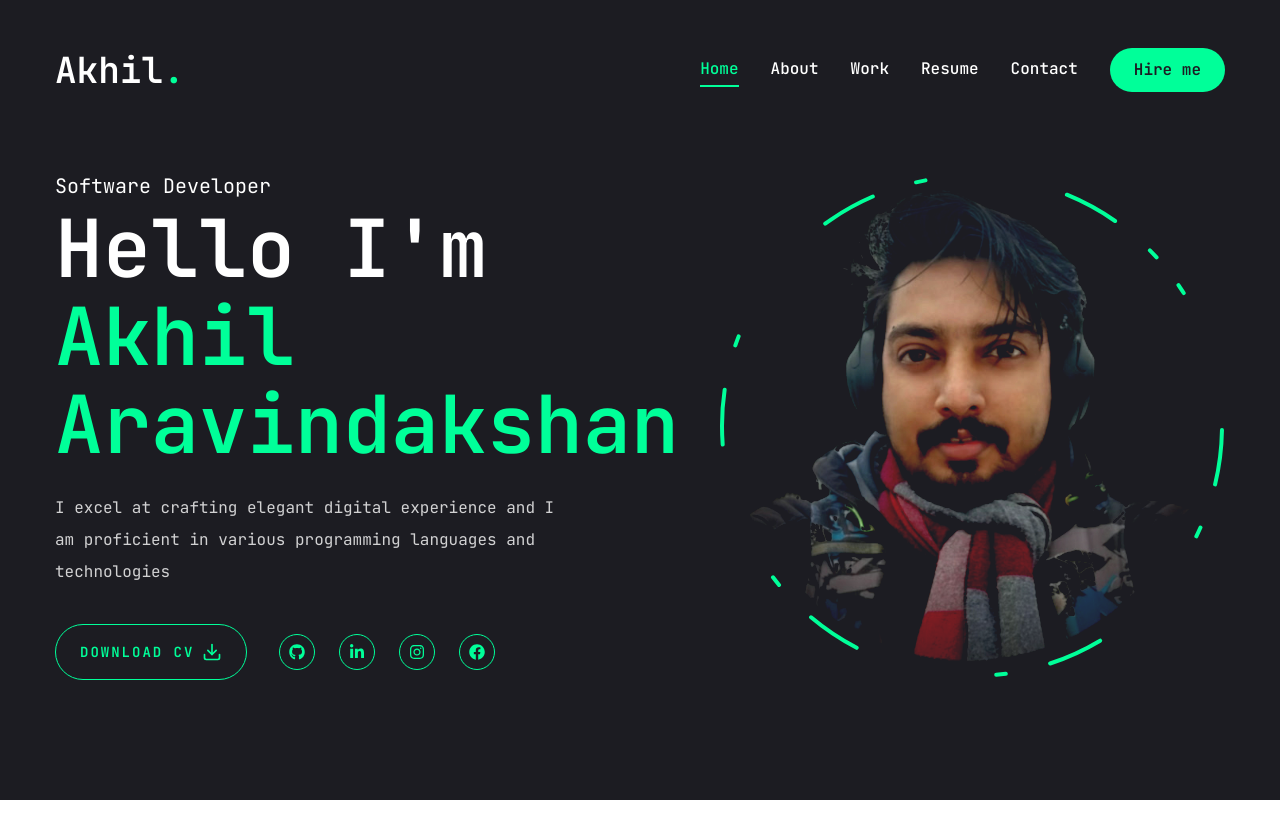
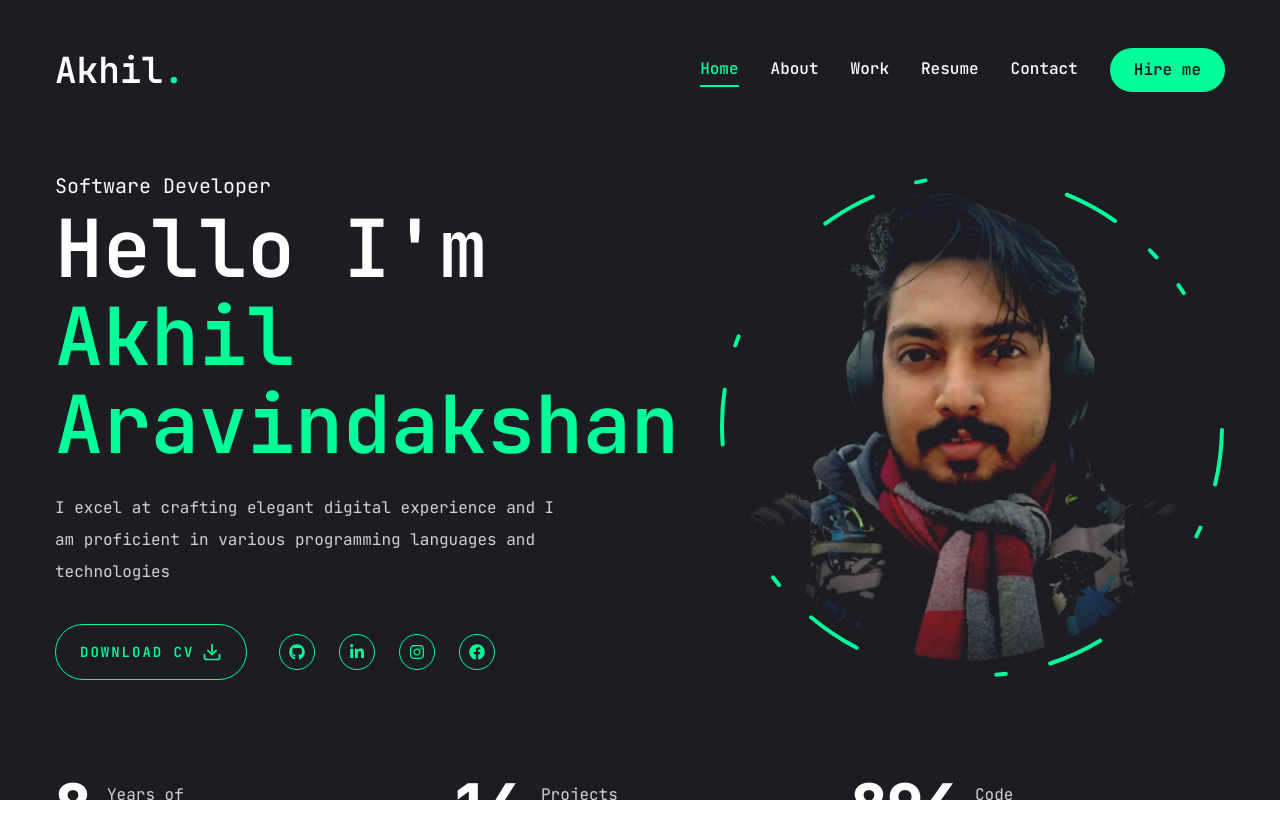
Before and after one commit to Aki0782/akhil-portfolio, a Next.js app: page / in a window 1280 px wide. Shown: the top 838 px of the page. Before the commit the page ends 800 px from the top, so only its background shows below. Built offline with nearby package versions, Linux system fonts and the light colour scheme.

Commit message:
Stats component in home page

```diff
--- a/src/app/page.tsx
+++ b/src/app/page.tsx
@@ -3,6 +3,7 @@
 import { FiDownload } from "react-icons/fi";
 import Socials from "../components/Socials";
 import Photo from "../components/Photo";
+import Stats from "../components/Stats";
 
 const Home = () => {
   return (
@@ -40,6 +41,7 @@
           </div>
         </div>
       </div>
+      <Stats />
     </section>
   );
 };
--- /dev/null
+++ b/src/components/Stats.tsx
@@ -0,0 +1,46 @@
+"use client";
+import React from "react";
+import CountUp from "react-countup";
+const stats = [
+  {
+    title: "Years of experience",
+    value: 8
+  },
+  {
+    title: "Projects completed",
+    value: 16
+  },
+  {
+    title: "Code commits",
+    value: 900
+  }
+];
+const Stats = () => {
+  return (
+    <section className="pt-4 pb-12 xl:pt-0 xl:pb-0">
+      <div className="container mx-auto">
+        <div className="flex flex-wrap gap-6 max-w-[80vw] mx-auto xl:max-w-none">
+          {stats.map((item, i) => {
+            return (
+              <div className="flex flex-1 gap-4 items-center justify-center xl:justify-start" key={i}>
+                <CountUp
+                  end={item.value}
+                  duration={5}
+                  delay={2}
+                  className="text-4xl xl:text-6xl font-extrabold"
+                />
+                <p
+                  className={`${item.title.length < 15 ? "max-w-[100px]" : "max-w-[150px]"} leading-snug text-white/80`}
+                >
+                  {item.title}
+                </p>
+              </div>
+            );
+          })}
+        </div>
+      </div>
+    </section>
+  );
+};
+
+export default Stats;
```
